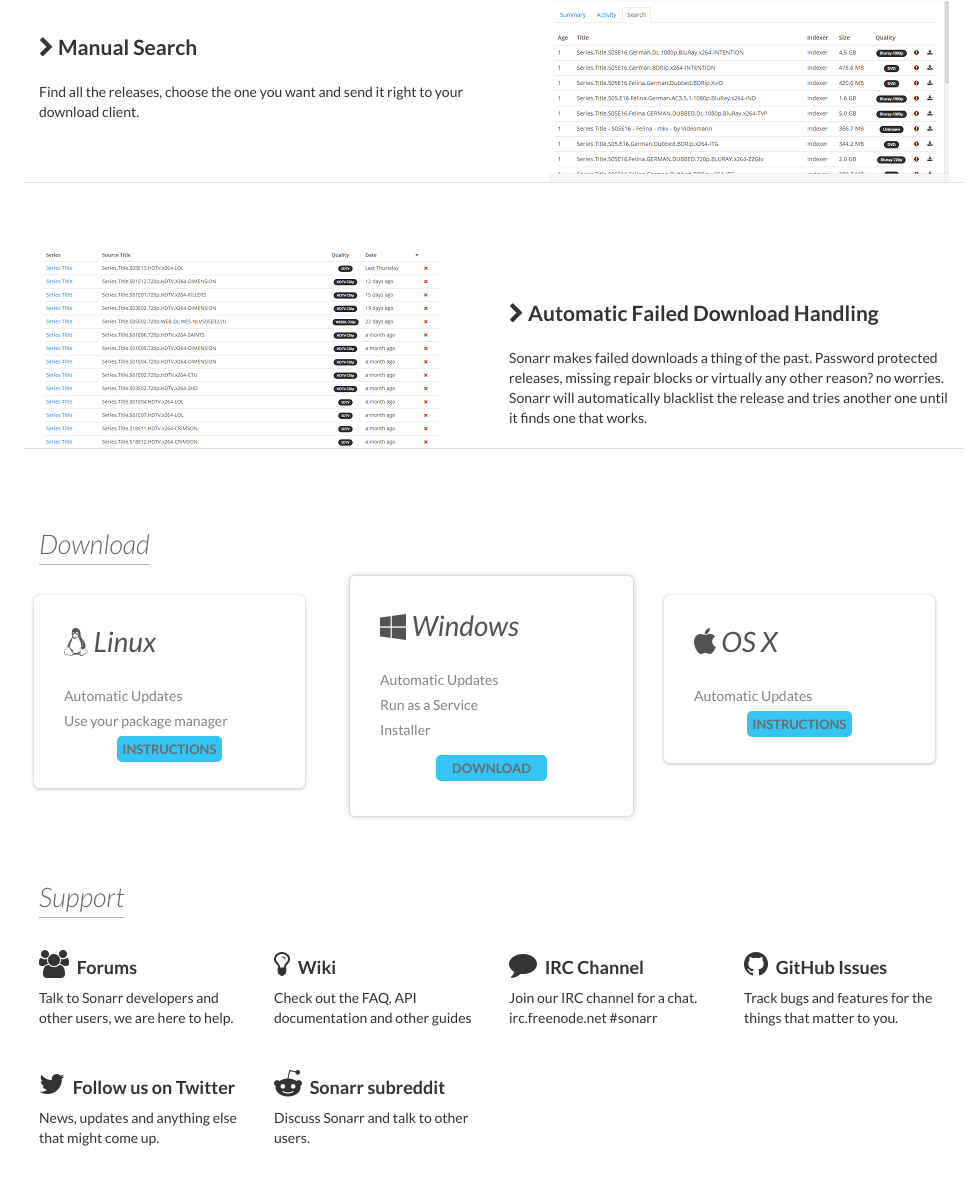
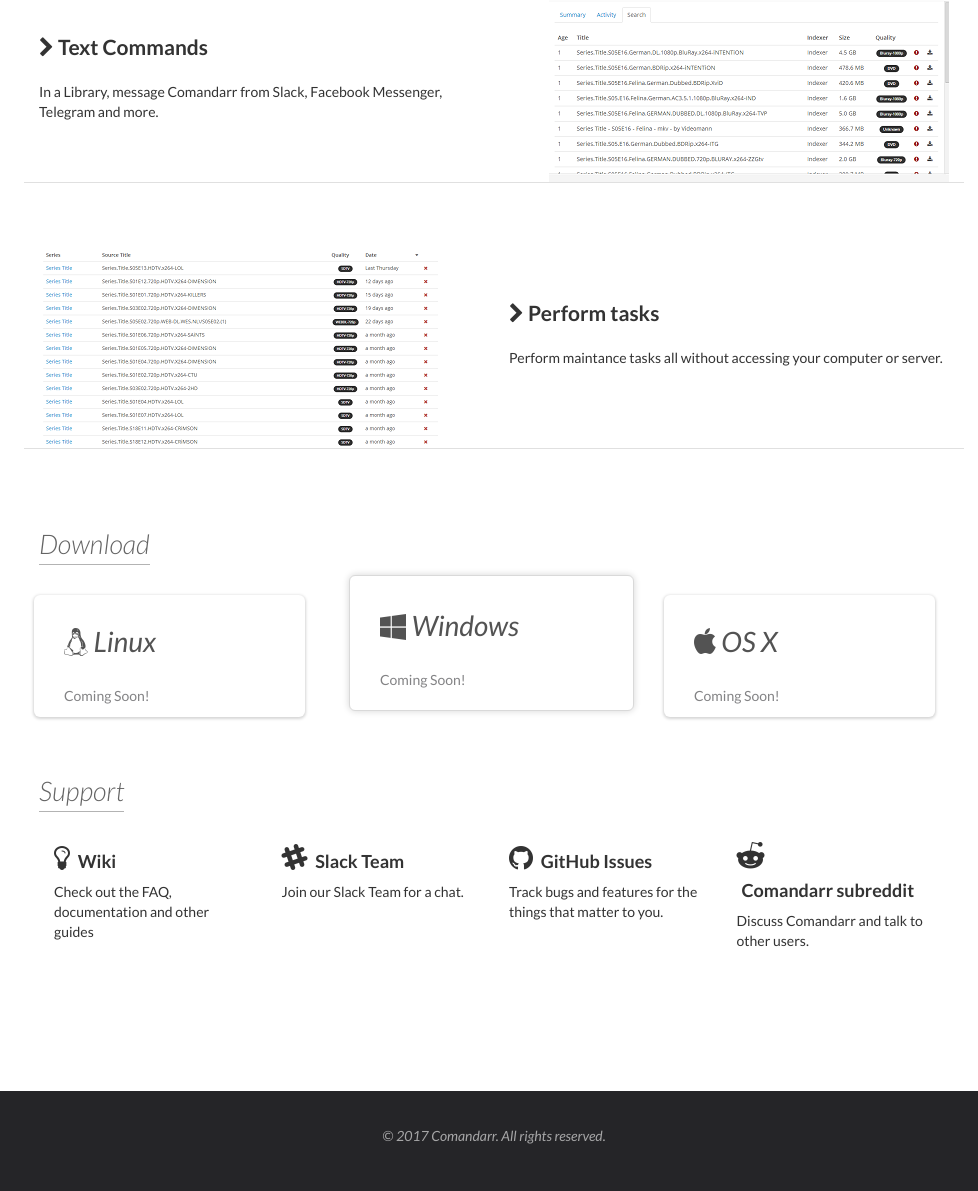
Before and after one commit to Comandarr/Comandarr.github.io, a website: page index.html in a window 1280 px wide. Shown: the part 905-2096 px from the top of the page, without its empty margins (146-1124 px from the left). Drawn offline with nearby package versions, Linux system fonts and the light colour scheme.

Commit message:
Update index.html

```diff
--- a/index.html
+++ b/index.html
@@ -1,7 +1,7 @@
 <!DOCTYPE html>
 <html>
 <head>
-    <title>Sonarr - Dive in</title>
+    <title>Comandarr - Dive in</title>
     <meta http-equiv="Content-Type" content="text/html; charset=utf-8" />
     <meta name="viewport" content="width=device-width, initial-scale=1.0" />
 
@@ -29,7 +29,7 @@
                     <span class="icon-bar"></span>
                     <span class="icon-bar"></span>
                 </button>
-                <a href="#home" class="navbar-brand"><img src="img/logo.png" /><span class="logo-text">sonarr</span></a>
+                <a href="#home" class="navbar-brand"><img src="img/logo.png" /><span class="logo-text">comandarr</span></a>
             </div>
 
             <div class="collapse navbar-collapse navbar-ex1-collapse header-navbar" role="navigation">
@@ -39,7 +39,7 @@
                     <li><a href="#download"><i class="fa fa-download"></i> DOWNLOAD</a></li>
                     <li><a href="#support"><i class="fa fa-question-circle"></i> SUPPORT</a></li>
                     <li><a href="/donate"><i class="fa fa-heart"></i> DONATE</a></li>
-                    <li><a href="https://github.com/Sonarr/Sonarr" target="_blank"><i class="fa fa-github-alt"></i> GITHUB</a></li>
+                    <li><a href="https://github.com/Comandarr/Comandarr" target="_blank"><i class="fa fa-github-alt"></i> GITHUB</a></li>
                 </ul>
             </div>
         </div>
@@ -49,12 +49,12 @@
         <article class="slide" id="showcasing">
             <img class="asset left-60 sp600 t120 z2" src="img/slider/seriesdetails.png" />
             <div class="info">
-                <h2>Works great and looks even better doing it.</h2>
+                <h2>Use voice or text to interact with Sonarr, Radarr &amp; Lidarr.</h2>
             </div>
         </article>
         <article class="slide" id="ideas">
             <div class="info">
-                <h2>Notifications and fully customizable quality profiles.</h2>
+                <h2>Download a movie by asking Google Assistant</h2>
             </div>
             <img class="asset left-480 sp600 t180 z1" src="img/slider/qualityprofile.png" />
             <img class="asset left-200 sp600 t260 z2" src="img/slider/notifications.png" />
@@ -89,10 +89,10 @@
                 <div class="col-sm-6 info">
                     <h3>
                         <i class="fa fa-chevron-right"></i>
-                        Calendar
+                        Voice Commands
                     </h3>
                     <p>
-                        See all your upcoming episodes in one convenient location.
+                        Ask Google Assistant, Amazon Alexa or Microsoft Cortana to download a movie or TV series.
                     </p>
                 </div>
             </div>
@@ -103,10 +103,10 @@
                 <div class="col-sm-6 info info-left">
                     <h3>
                         <i class="fa fa-chevron-right"></i>
-                        Manual Search
+                        Text Commands
                     </h3>
                     <p>
-                        Find all the releases, choose the one you want and send it right to your download client.
+                        In a Library, message Comandarr from Slack, Facebook Messenger, Telegram and more.
                     </p>
                 </div>
             </div>
@@ -117,10 +117,10 @@
                 <div class="col-sm-6 info">
                     <h3>
                         <i class="fa fa-chevron-right"></i>
-                        Automatic Failed Download Handling
+                        Perform tasks
                     </h3>
                     <p>
-                        Sonarr makes failed downloads a thing of the past. Password protected releases, missing repair blocks or virtually any other reason? no worries. Sonarr will automatically blacklist the release and tries another one until it finds one that works.
+                        Perform maintance tasks all without accessing your computer or server.
                     </p>
                 </div>
             </div>
@@ -139,14 +139,15 @@
                         <div class="wrapper">
                             <h3><i class="fa fa-linux"></i> Linux</h3>
                             <div class="features">
-                                <p>
+                                <p>Coming Soon!</p>
+                                <!-- <p>
                                     Automatic Updates
                                 </p>
                                 <p>
                                     Use your package manager
-                                </p>
+                                </p> -->
                             </div>
-                            <a class="button" href="https://github.com/Sonarr/Sonarr/wiki/Installation#wiki-linux" target="_blank">INSTRUCTIONS</a>
+                            <!-- <a class="button" href="https://github.com/Sonarr/Sonarr/wiki/Installation#wiki-linux" target="_blank">INSTRUCTIONS</a> -->
                         </div>
                     </div>
                 </div>
@@ -156,7 +157,8 @@
                         <div class="wrapper">
                             <h3><i class="fa fa-windows"></i> Windows</h3>
                             <div class="features">
-                                <p>
+                                <p>Coming Soon!</p>
+                                <!-- <p>
                                     Automatic Updates
                                 </p>
                                 <p>
@@ -164,9 +166,9 @@
                                 </p>
                                 <p>
                                      Installer
-                                </p>
+                                </p> -->
                             </div>
-                            <a class="button" href="https://download.sonarr.tv/v2/master/latest/NzbDrone.master.exe">DOWNLOAD</a>
+                            <!-- <a class="button" href="https://download.sonarr.tv/v2/master/latest/NzbDrone.master.exe">DOWNLOAD</a> -->
                         </div>
                     </div>
                 </div>
@@ -176,11 +178,12 @@
                         <div class="wrapper">
                             <h3><i class="fa fa-apple"></i> OS X</h3>
                             <div class="features">
-                                <p>
+                                <p>Coming Soon!</p>
+                                <!-- <p>
                                     Automatic Updates
-                                </p>
+                                </p> -->
                             </div>
-                            <a class="button" href="https://github.com/Sonarr/Sonarr/wiki/Installation#wiki-os-x" target="_blank">INSTRUCTIONS</a>
+                            <!-- <a class="button" href="https://github.com/Sonarr/Sonarr/wiki/Installation#wiki-os-x" target="_blank">INSTRUCTIONS</a> -->
                         </div>
                     </div>
                 </div>
@@ -193,7 +196,7 @@
             <div class="section-header">
                 <h3>Support</h3>
             </div>
-            <div class="row">
+            <!-- <div class="row">
                 <a class="col-sm-3" href="https://forums.sonarr.tv" target="_blank">
                     <div class="text">
                         <i class="fa fa-group fa-2x"></i>
@@ -202,29 +205,29 @@
                             Talk to Sonarr developers and other users, we are here to help.
                         </p>
                     </div>
-                </a>
+                </a> -->
 
-                <a class="col-sm-3" href="https://wiki.sonarr.tv" target="_blank">
+                <a class="col-sm-3" href="https://github.com/comandarr/comandarr/wiki" target="_blank">
                     <div class="text">
                         <i class="fa fa-lightbulb-o fa-2x"></i>
                         <h4>Wiki</h4>
                         <p>
-                            Check out the FAQ, API documentation and other guides
+                            Check out the FAQ, documentation and other guides
                         </p>
                     </div>
                 </a>
 
-                <a class="col-sm-3" href="http://webchat.freenode.net/?channels=#sonarr" target="_blank">
+                <a class="col-sm-3" href="https://slack-invite-comandarr.herokuapp.com/" target="_blank">
                     <div class="text">
-                        <i class="fa fa-comment fa-2x"></i>
-                        <h4>IRC Channel</h4>
+                        <i class="fa fa-slack fa-2x"></i>
+                        <h4>Slack Team</h4>
                         <p>
-                            Join our IRC channel for a chat. irc.freenode.net #sonarr
+                            Join our Slack Team for a chat.
                         </p>
                     </div>
                 </a>
 
-                <a class="col-sm-3" href="https://github.com/Sonarr/Sonarr/issues" target="_blank">
+                <a class="col-sm-3" href="https://github.com/comandarr/comandarr/issues" target="_blank">
                     <div class="text">
                         <i class="fa fa-github fa-2x"></i>
                         <h4>GitHub Issues</h4>
@@ -234,7 +237,7 @@
                     </div>
                 </a>
 
-                <a class="col-sm-3" href="https://twitter.com/sonarrtv" target="_blank">
+                <!-- <a class="col-sm-3" href="https://twitter.com/sonarrtv" target="_blank">
                     <div class="text">
                         <i class="fa fa-twitter fa-2x"></i>
                         <h4>Follow us on Twitter</h4>
@@ -242,14 +245,14 @@
                             News, updates and anything else that might come up.
                         </p>
                     </div>
-                </a>
+                </a> -->
 
-                <a class="col-sm-3" href="https://www.reddit.com/r/sonarr" target="_blank">
+                <a class="col-sm-3" href="https://www.reddit.com/r/comandarr" target="_blank">
                     <div class="text">
                         <i class="fa fa-reddit-alien fa-2x"></i>
-                        <h4>Sonarr subreddit</h4>
+                        <h4>Comandarr subreddit</h4>
                         <p>
-                            Discuss Sonarr and talk to other users.
+                            Discuss Comandarr and talk to other users.
                         </p>
                     </div>
                 </a>
@@ -263,7 +266,7 @@
                 <div class="col-md-12">
                     <div class="row copyright">
                         <div class="col-md-12">
-                            © <span id="year"></span> Sonarr. All rights reserved.
+                            © <span id="year"></span> Comandarr. All rights reserved.
                         </div>
                     </div>
                 </div>
@@ -279,22 +282,15 @@
     <script type="text/javascript">
 
         if(window.location.hash.toLocaleLowerCase()=== "#donate"){
-            window.location.replace("https://sonarr.tv/donate");
+            window.location.replace("https://comandarr.github.io/donate");
         }
 
-        (function (i, s, o, g, r, a, m) {
-            i['GoogleAnalyticsObject'] = r;
-            i[r] = i[r] || function () {
-                (i[r].q = i[r].q || []).push(arguments)
-            }, i[r].l = 1 * new Date();
-            a = s.createElement(o),
-                    m = s.getElementsByTagName(o)[0];
-            a.async = 1;
-            a.src = g;
-            m.parentNode.insertBefore(a, m)
-        })(window, document, 'script', '//www.google-analytics.com/analytics.js', 'ga');
+        (function(i,s,o,g,r,a,m){i['GoogleAnalyticsObject']=r;i[r]=i[r]||function(){
+        (i[r].q=i[r].q||[]).push(arguments)},i[r].l=1*new Date();a=s.createElement(o),
+        m=s.getElementsByTagName(o)[0];a.async=1;a.src=g;m.parentNode.insertBefore(a,m)
+        })(window,document,'script','https://www.google-analytics.com/analytics.js','ga');
 
-        ga('create', 'UA-54382816-2', 'auto');
+        ga('create', 'UA-96892817-1', 'auto');
         ga('send', 'pageview');
 </script>
 </body>
```
